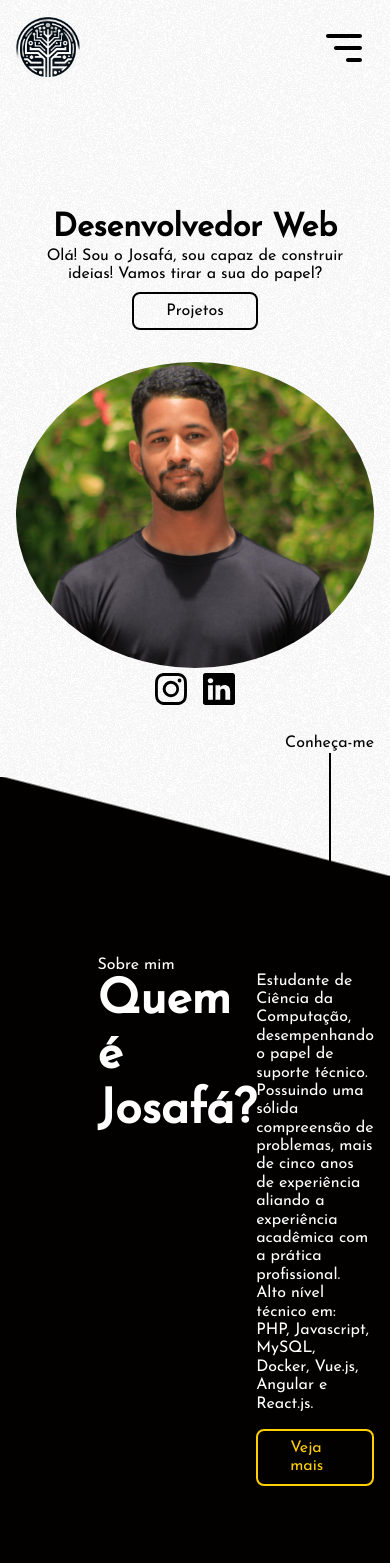
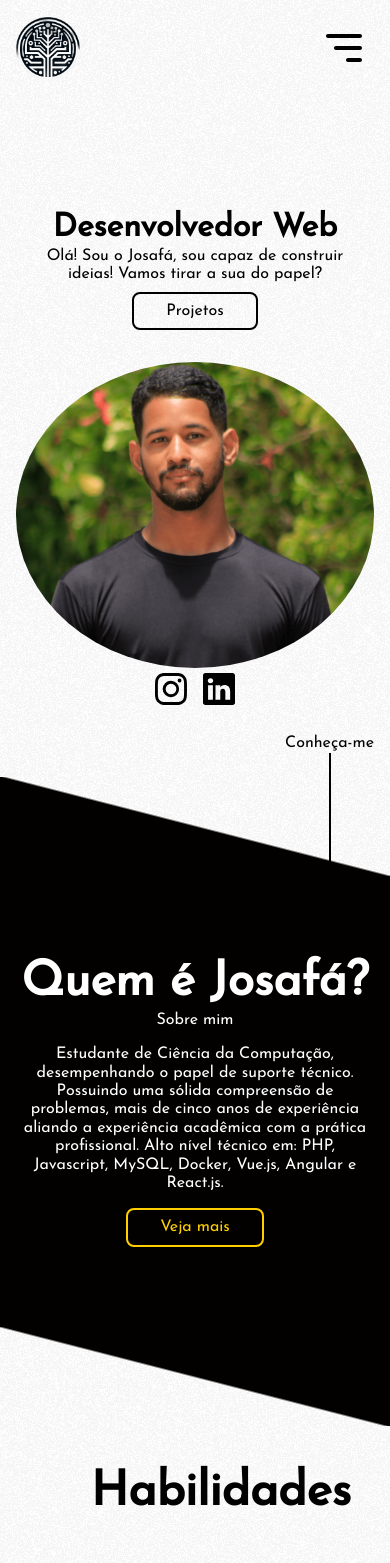
Before and after one commit to josafaverissimo/portfolio, a Vue app in the folder portfolio-app/: page / in a window 390 px wide. Shown: the top 1563 px of the page. Built offline with nearby package versions, Linux system fonts and the light colour scheme.

Commit message:
style: about me responsive

```diff
--- a/portfolio-app/src/components/HomeView/AboutMeSection.vue
+++ b/portfolio-app/src/components/HomeView/AboutMeSection.vue
@@ -1,11 +1,12 @@
-<script setup></script>
+<script setup>
+</script>
 
 <template>
   <section class="about-me">
     <div class="about-me-container">
       <div class="title-wrapper">
+        <h2>Quem é Josafá?</h2>
         <p>Sobre mim</p>
-        <h2>Quem é Josafá?</h2>
       </div>
 
       <div class="description">
@@ -26,19 +27,21 @@
 section.about-me {
   background-color: #020100;
   display: flex;
-  justify-content: center;
+  flex-direction: column;
+  align-items: center;
   color: #fff;
   padding: 5rem 0;
 
   .about-me-container {
-    max-width: 50%;
     display: flex;
+    flex-direction: column;
+    align-items: center;
+    padding: 0 1rem;
 
     .title-wrapper {
-      flex-basis: 50%;
-
       p, h2 {
         margin: 0;
+        text-align: center;
       }
 
       h2 {
@@ -47,12 +50,15 @@ section.about-me {
     }
 
     .description {
-      flex-basis: 70%;
       display: flex;
       flex-direction: column;
 
+      p {
+        text-align: center;
+      }
+
       .see-more {
-        align-self: flex-end;
+        align-self: center;
         display: inline-block;
         text-decoration: none;
         background-color: transparent;
```
